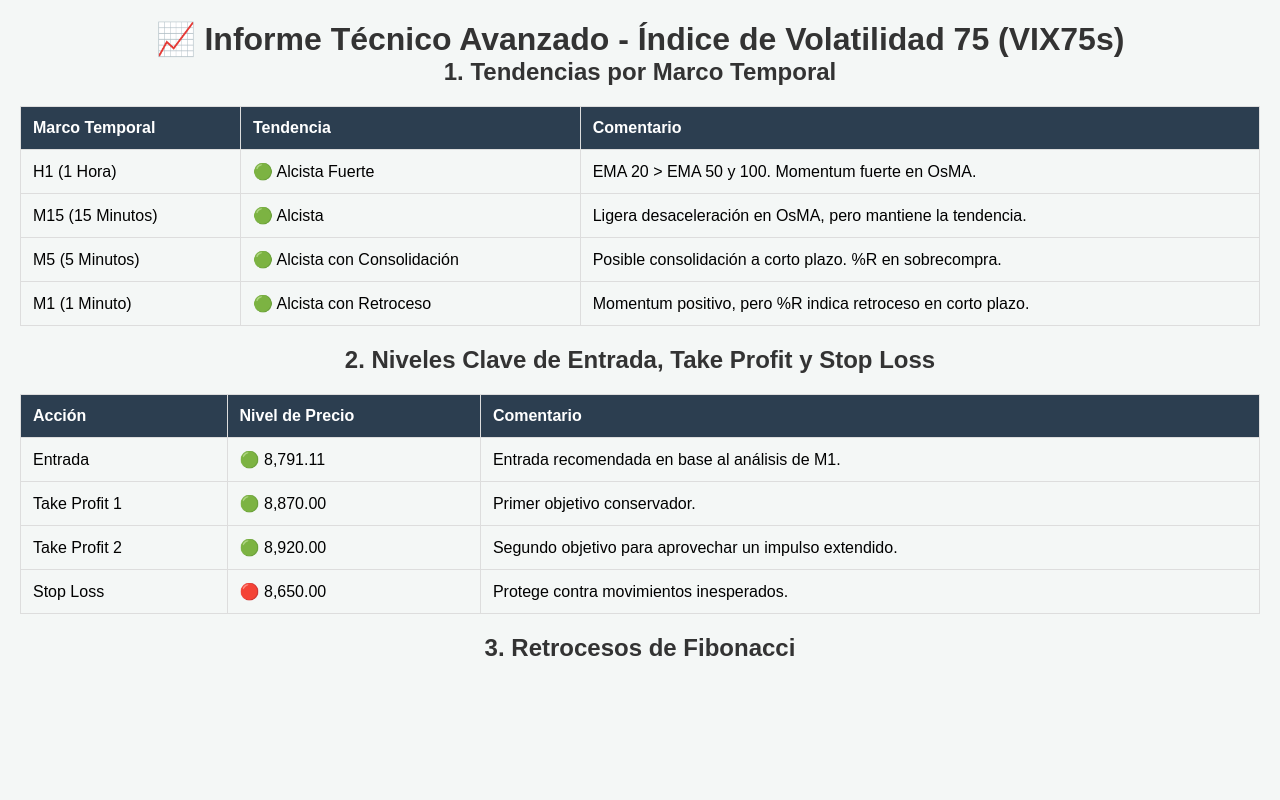
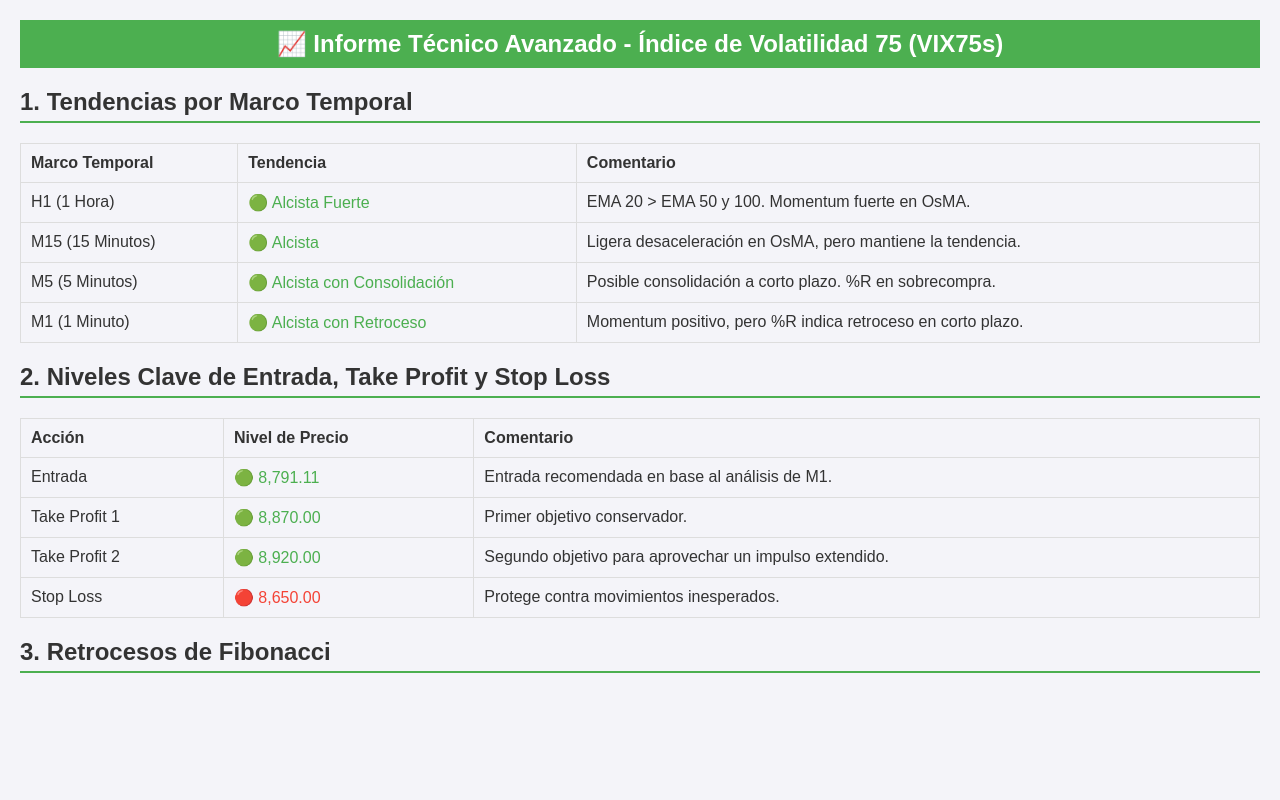
Before and after one commit to jorgebcn2023/gra, a plain HTML site: page index.html in a window 1280 px wide. Shown: the top 800 px of the page. Drawn offline with nearby package versions, Linux system fonts and the light colour scheme.

Commit message:
styles.css

```diff
--- a/styles.css
+++ b/styles.css
@@ -1,66 +1,57 @@
-* {
-  margin: 0;
-  padding: 0;
-  box-sizing: border-box;
+body {
+    font-family: Arial, sans-serif;
+    background-color: #f4f4f9;
+    color: #333;
+    margin: 0;
+    padding: 20px;
 }
 
-body {
-  font-family: Arial, sans-serif;
-  background-color: #f4f7f6;
-  padding: 20px;
+header {
+    background-color: #4CAF50;
+    color: white;
+    padding: 10px 0;
+    text-align: center;
 }
 
-.container {
-  max-width: 800px;
-  margin: 0 auto;
-  background-color: white;
-  padding: 20px;
-  box-shadow: 0 0 15px rgba(0, 0, 0, 0.1);
-  border-radius: 10px;
+h1 {
+    margin: 0;
+    font-size: 24px;
 }
 
-h1, h2 {
-  text-align: center;
-  color: #333;
+h2 {
+    color: #333;
+    border-bottom: 2px solid #4CAF50;
+    padding-bottom: 5px;
 }
 
 table {
-  width: 100%;
-  margin: 20px 0;
-  border-collapse: collapse;
+    width: 100%;
+    border-collapse: collapse;
+    margin-bottom: 20px;
+}
+
+table, th, td {
+    border: 1px solid #ddd;
 }
 
 th, td {
-  padding: 12px;
-  border: 1px solid #ddd;
-  text-align: left;
+    padding: 10px;
+    text-align: left;
 }
 
-th {
-  background-color: #2c3e50;
-  color: white;
+.alcista {
+    color: #4CAF50;
 }
 
-td.highlight {
-  font-weight: bold;
-  color: #27ae60;
+.rojo {
+    color: #f44336;
 }
 
-.chart-container {
-  margin: 40px 0;
+.verde {
+    color: #4CAF50;
 }
 
 canvas {
-  display: block;
-  max-width: 100%;
+    margin-top: 20px;
+    width: 100%;
 }
-
-@media screen and (max-width: 768px) {
-  .container {
-    padding: 10px;
-  }
-
-  th, td {
-    padding: 8px;
-  }
-}
```
